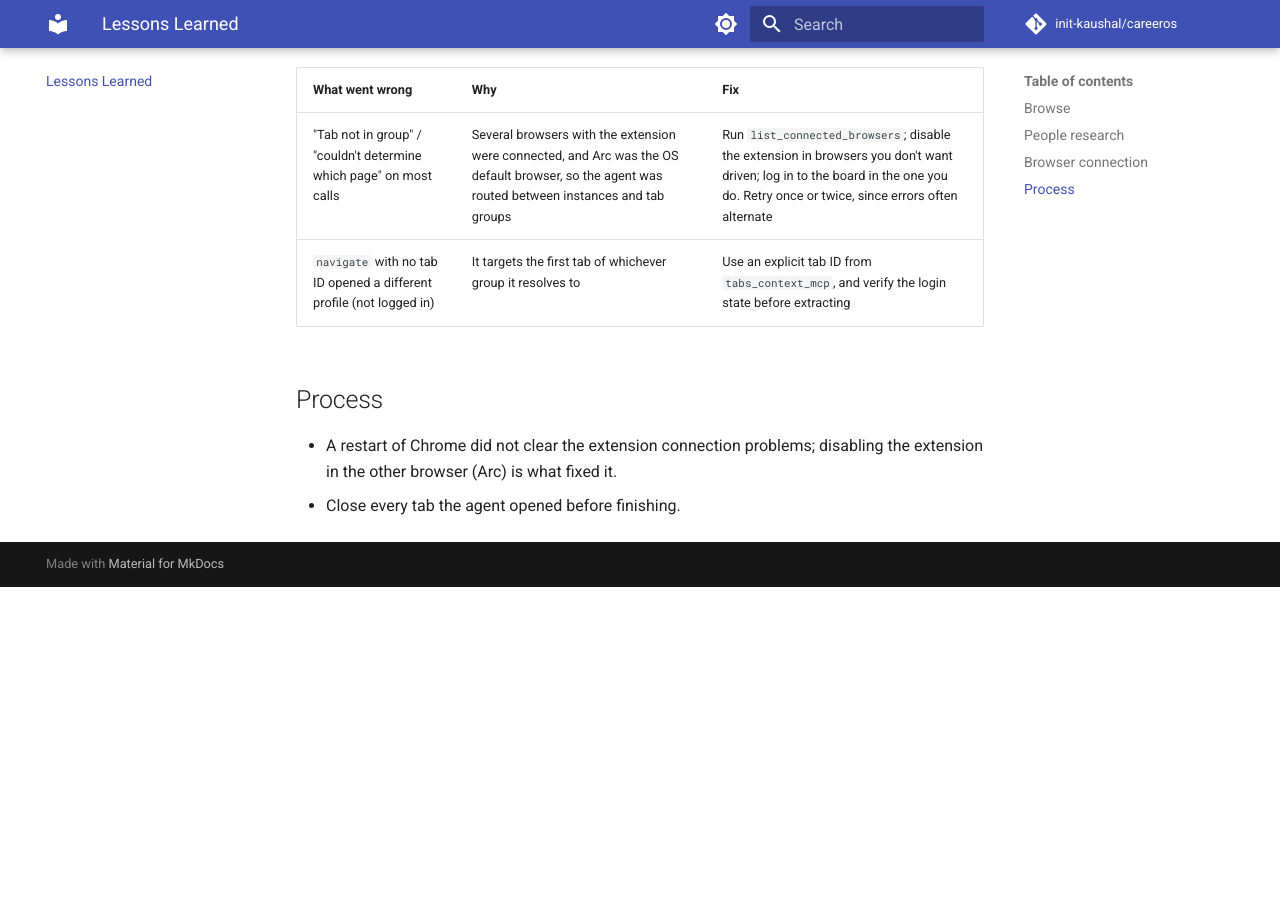
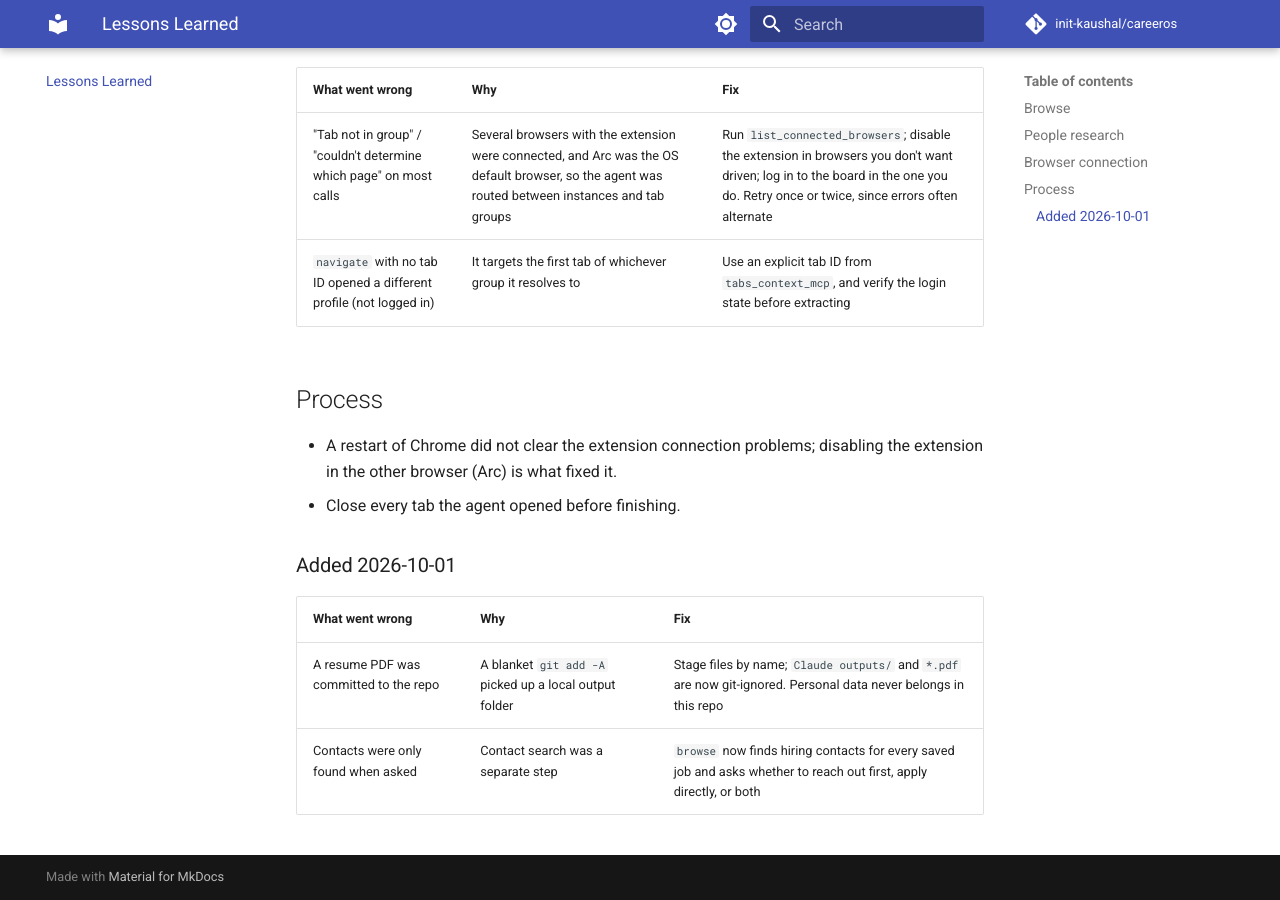
Before and after one commit to init-kaushal/careeros, an MkDocs documentation site: the page built from docs/lessons-learned.md, in a window 1280 px wide and 900 px high, scrolled down 1387 px. Built offline with MkDocs 1.6.1 and Material for MkDocs 9.7.7, drawn with Linux system fonts in a browser that asks for light colours; comment, search, counter and statistics services are not loaded; before the commit the page ends 1974 px from its top, so only the background shows below that.

Commit message:
browse: always find hiring contacts and offer reach-out-first vs apply-directly; lessons
Co-Authored-By: Claude Sonnet 5.5 <noreply@anthropic.com>
Claude-Session: https://claude.ai/code/session_01FzDofe1bF9UgzjGLVymjUX

```diff
--- a/docs/lessons-learned.md
+++ b/docs/lessons-learned.md
@@ -32,3 +32,10 @@ Things CareerOS missed or tripped over during live use, and what changed. Add a
 
 - A restart of Chrome did not clear the extension connection problems; disabling the extension in the other browser (Arc) is what fixed it.
 - Close every tab the agent opened before finishing.
+
+### Added 2026-10-01
+
+| What went wrong | Why | Fix |
+|---|---|---|
+| A resume PDF was committed to the repo | A blanket `git add -A` picked up a local output folder | Stage files by name; `Claude outputs/` and `*.pdf` are now git-ignored. Personal data never belongs in this repo |
+| Contacts were only found when asked | Contact search was a separate step | `browse` now finds hiring contacts for every saved job and asks whether to reach out first, apply directly, or both |
```
Also changed, not shown: careeros/templates/gpt-workspace/.gpt/skills/browse/SKILL.md (+2 -0 lines), careeros/templates/workspace/.claude/skills/browse/SKILL.md (+8 -0 lines), 1 other file.
